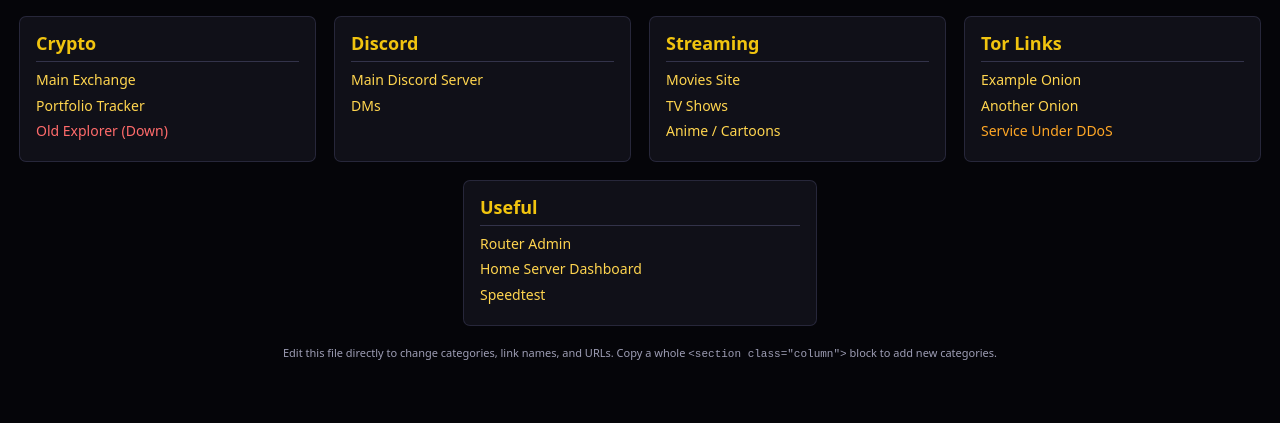
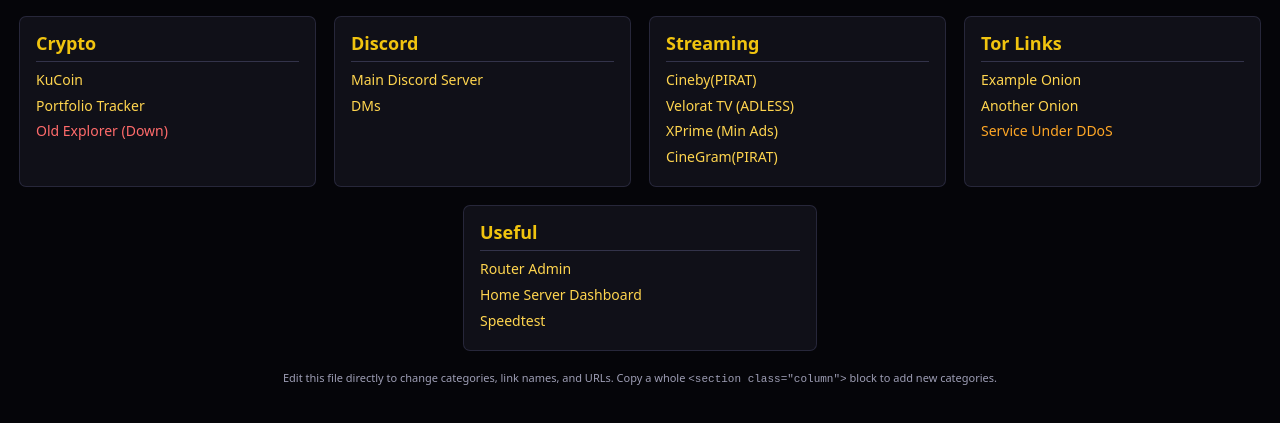
Before and after one commit to zwicz/linkhub, a plain HTML site: page index.html in a window 1280 px wide. Shown: the part 91-514 px from the top of the page. Drawn offline with Linux system fonts and the light colour scheme.

Commit message:
Update index.html

```diff
--- a/index.html
+++ b/index.html
@@ -143,7 +143,7 @@
       <ul class="link-list">
         <!-- Example: replace these with your own -->
         <li>
-          <a href="https://example.com" target="_blank">Main Exchange</a>
+          <a href="https://kucoin.com" target="_blank">KuCoin</a>
         </li>
         <li>
           <a href="https://example.com" target="_blank">Portfolio Tracker</a>
@@ -192,13 +192,16 @@
       <ul class="link-list">
         <!-- Example streaming links -->
         <li>
-          <a href="https://example.com" target="_blank">Movies Site</a>
+          <a href="https://www.cineby.gd/search" target="_blank">Cineby(PIRAT)</a>
         </li>
         <li>
-          <a href="https://example.com" target="_blank">TV Shows</a>
+          <a href="https://veloratv.ru/" target="_blank">Velorat TV (ADLESS)</a>
         </li>
         <li>
-          <a href="https://example.com" target="_blank">Anime / Cartoons</a>
+          <a href="https://xprime.today/" target="_blank">XPrime (Min Ads)</a>
+        </li>
+        <li>
+          <a href="https://cinegram.net/home" target="_blank">CineGram(PIRAT)</a>
         </li>
 
         <!-- Add more streaming links above this comment -->
@@ -244,7 +247,7 @@
           <a href="http://your-homeserver.local" target="_blank">Home Server Dashboard</a>
         </li>
         <li>
-          <a href="https://example.com" target="_blank">Speedtest</a>
+          <a href="https://speedtest.net" target="_blank">Speedtest</a>
         </li>
 
         <!-- Add more useful links above this comment -->
```
